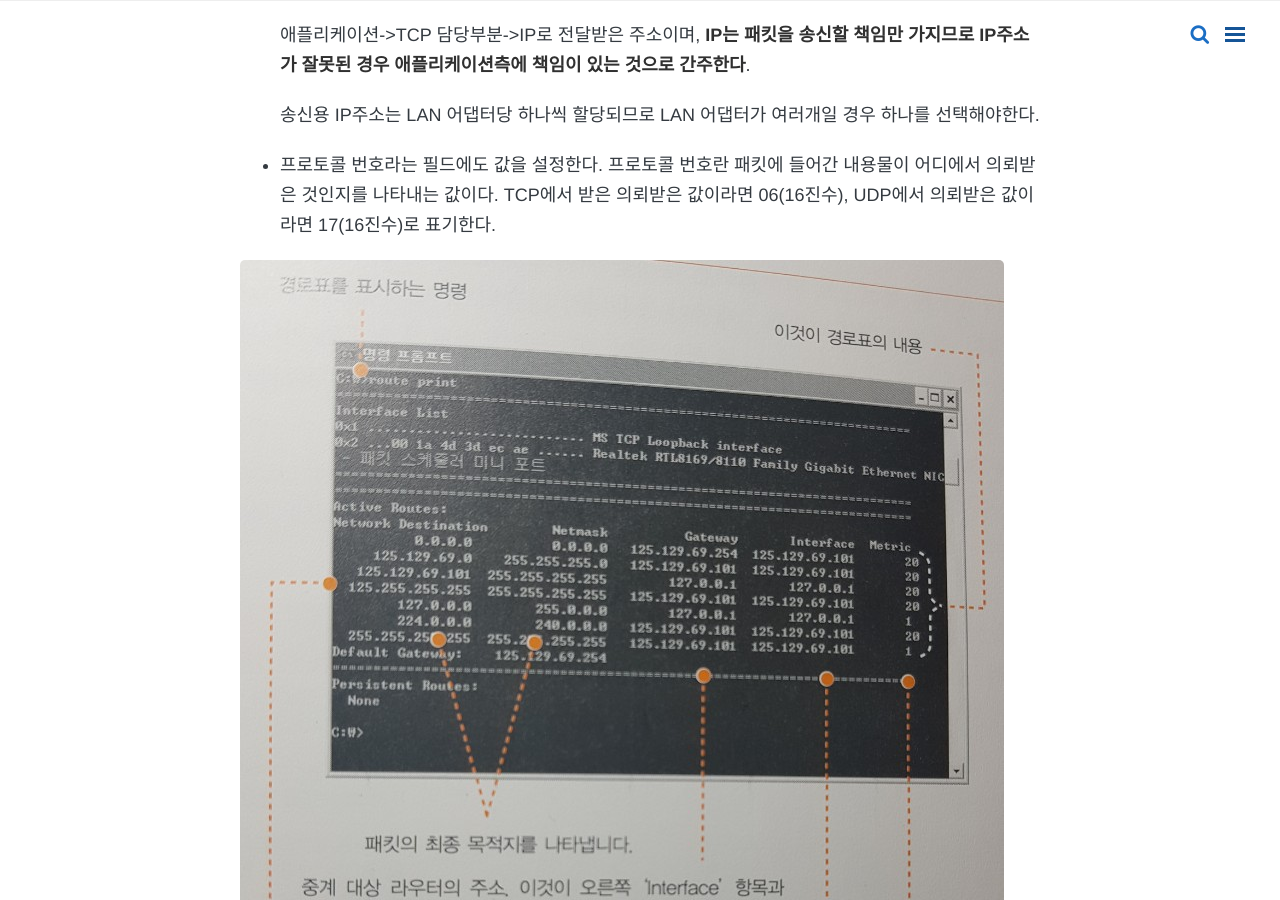
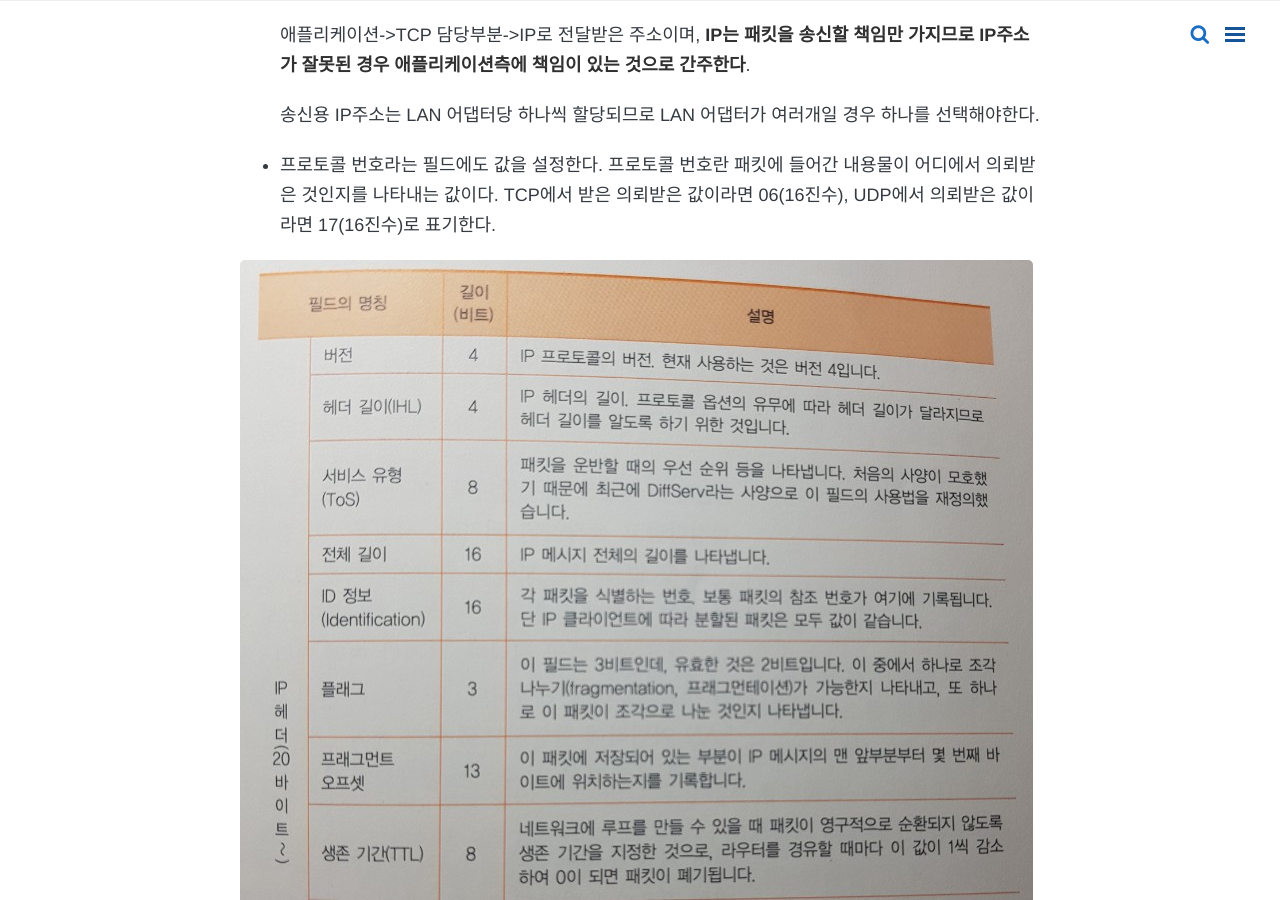
Before and after one commit to jayyhkwon/jayyhkwon.github.io, a Jekyll site: the page built from _posts/network/2019-12-17-Network-IP:이더넷 송수신과정(1).md, in a window 1280 px wide and 900 px high, scrolled down 3615 px. Built offline with Jekyll 4.4.1, drawn with Linux system fonts in a browser that asks for light colours; nearby versions of some CDN libraries; comment, search, counter and statistics services are not loaded.

Commit message:
20191217 IP/이더넷 송수신과정(1) ipHeader 이미지 추가

```diff
--- a/_posts/network/2019-12-17-Network-IP:이더넷 송수신과정(1).md
+++ b/_posts/network/2019-12-17-Network-IP:이더넷 송수신과정(1).md
@@ -96,6 +96,16 @@ comments: true
 
 
 
+<img src="/assets/post-img/network/ipHeader.jpeg">
+
+
+
+
+
+
+
+
+
 <img src="/assets/post-img/network/rootTable.jpeg">
 
 
@@ -109,6 +119,8 @@ comments: true
 
 
 
+
+
 > **이더넷용 MAC 헤더를 만든다**
 
 - IP 헤더를 만들었으면 IP 담당 부분 앞에 MAC 헤더를 붙인다. 이더넷의 수신처 판단구조로 사용하는 것이 MAC 헤더이다.
@@ -118,6 +130,8 @@ comments: true
 
 
 <img src="/assets/post-img/network/macHeader.jpeg">
+
+
 
 
 
```
